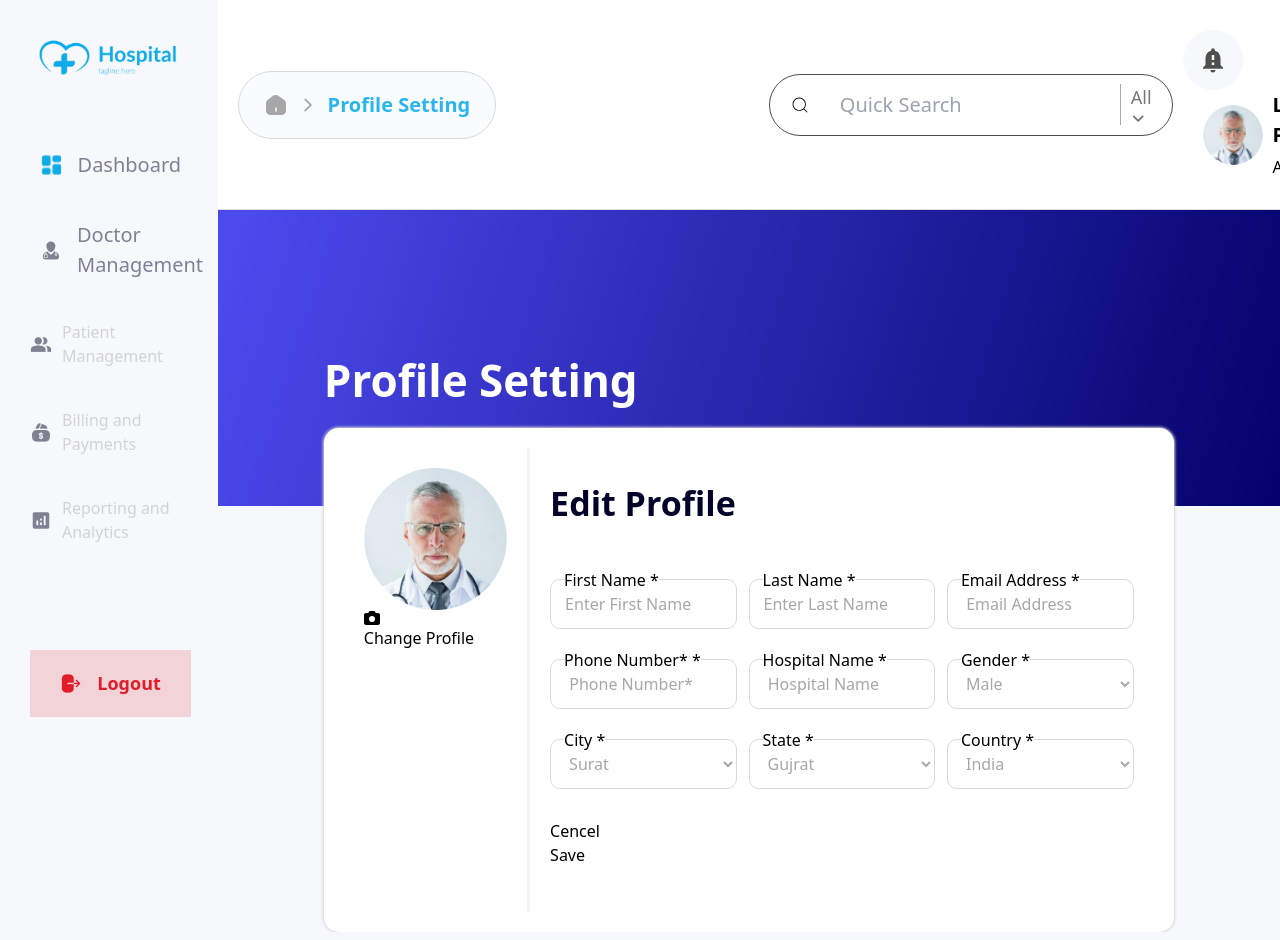
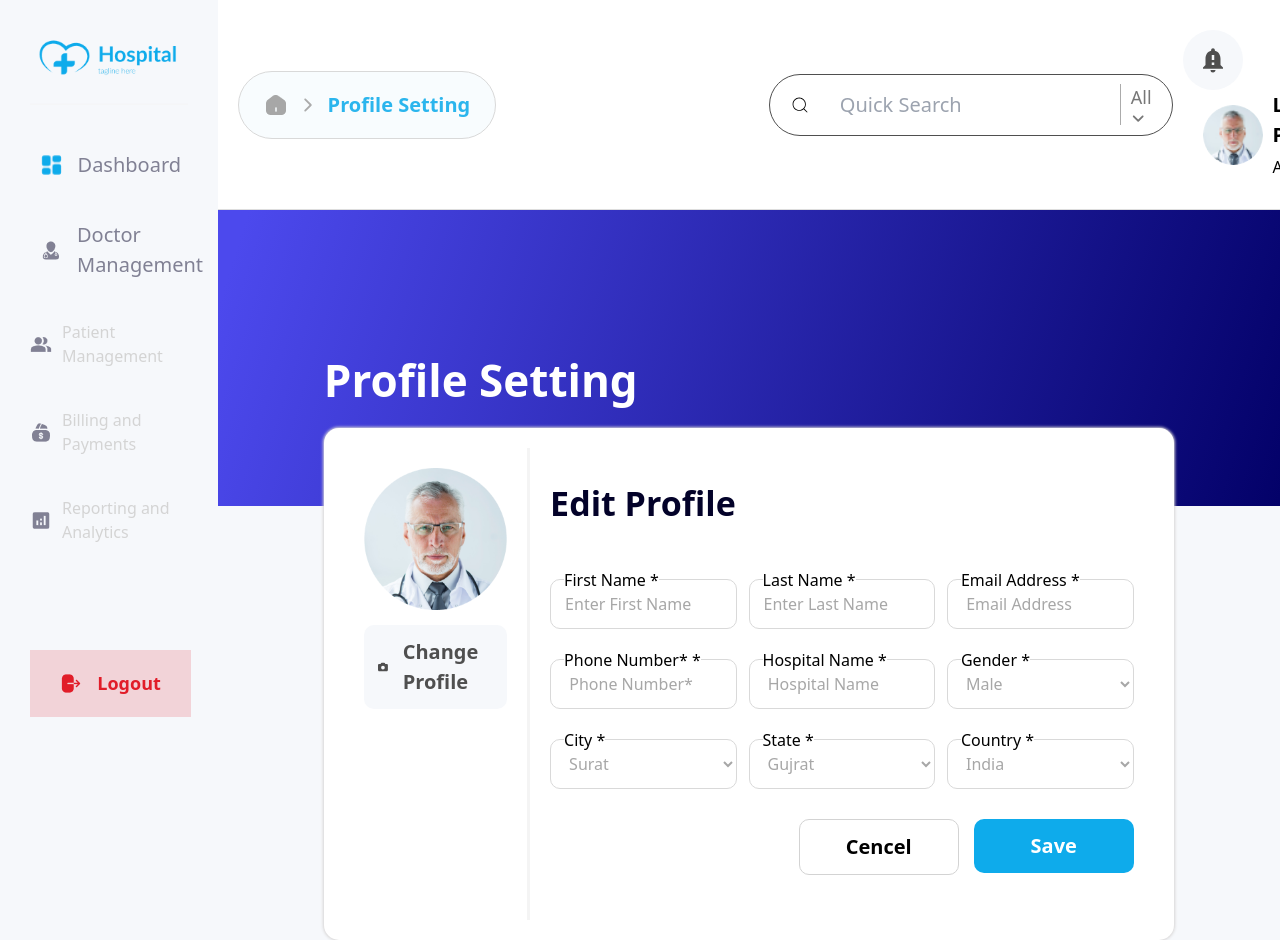
Before and after one commit to SwiftRut/frontend_Patient_Management, a React (Vite) app: page /edit in a window 1280 px wide. Shown: the top 940 px of the page. Built offline with nearby package versions, Linux system fonts and the light colour scheme.

Commit message:
modified profile file

```diff
--- a/src/component/AdminProfile/ProfilePrivacyPolicy.jsx
+++ b/src/component/AdminProfile/ProfilePrivacyPolicy.jsx
@@ -3,7 +3,7 @@ import React from 'react'
 const ProfilePrivacyPolicy = () => {
   return (
     <div>
-      <div className="ProfileTermsCondition-section">
+      <div className=" ProfilePrivacyPolicy-section">
         <div className="condition-right">
           <div className="content">
             <div className="head">
--- a/src/pages/profile/profile.css
+++ b/src/pages/profile/profile.css
@@ -273,6 +273,26 @@
 .edit-section .row .main .profile-setting .content .left .img-box .img img {
   margin: 0px auto;
 }
+.edit-section .row .main .profile-setting .content .left .img-box .change-profile {
+  padding-top: 15px;
+}
+.edit-section .row .main .profile-setting .content .left .img-box .change-profile ul li {
+  display: flex;
+  justify-content: center;
+  align-items: center;
+  padding: 12px 14px;
+  background-color: #F6F8FB;
+  border-radius: 10px;
+}
+.edit-section .row .main .profile-setting .content .left .img-box .change-profile ul li svg {
+  color: #4F4F4F;
+}
+.edit-section .row .main .profile-setting .content .left .img-box .change-profile ul li span {
+  color: #4F4F4F;
+  padding-left: 15px;
+  font-size: 20px;
+  font-weight: 600;
+}
 .edit-section .row .main .profile-setting .content .right {
   width: 77%;
 }
@@ -395,6 +415,29 @@
 }
 .edit-section .row .main .profile-setting .content .right .content .form-box form .input-box:nth-child(10) {
   width: 100%;
+  display: flex;
+  justify-content: end;
+}
+.edit-section .row .main .profile-setting .content .right .content .form-box form .input-box:nth-child(10) .cancel-btn button {
+  color: black;
+  border: 1px solid #D3D3D3;
+  padding: 12px 14px;
+  border-radius: 10px;
+  font-size: 20px;
+  font-weight: 600;
+  width: 160px;
+}
+.edit-section .row .main .profile-setting .content .right .content .form-box form .input-box:nth-child(10) .save-btn {
+  padding-left: 15px;
+}
+.edit-section .row .main .profile-setting .content .right .content .form-box form .input-box:nth-child(10) .save-btn button {
+  padding: 12px 14px;
+  border-radius: 10px;
+  background-color: #0EABEB;
+  font-size: 20px;
+  font-weight: 600;
+  color: white;
+  width: 160px;
 }
 .edit-section .row .main .profile-setting .content .right .content .form-box form .condition {
   width: 100%;
--- a/src/pages/profile/profile.scss
+++ b/src/pages/profile/profile.scss
@@ -380,11 +380,27 @@
               }
 
               .change-profile {
+                padding-top: 15px;
+
                 ul {
                   li {
-                    svg {}
+                    display: flex;
+                    justify-content: center;
+                    align-items: center;
+                    padding: 12px 14px;
+                    background-color: #F6F8FB;
+                    border-radius: 10px;
 
-                    span {}
+                    svg {
+                      color: #4F4F4F;
+                    }
+
+                    span {
+                      color: #4F4F4F;
+                      padding-left: 15px;
+                      font-size: 20px;
+                      font-weight: 600;
+                    }
                   }
                 }
               }
@@ -547,13 +563,33 @@
 
                     &:nth-child(10) {
                       width: 100%;
+                      display: flex;
+                      justify-content: end;
 
                       .cancel-btn {
-                        button {}
+                        button {
+                          color: black;
+                          border: 1px solid #D3D3D3;
+                          padding: 12px 14px;
+                          border-radius: 10px;
+                          font-size: 20px;
+                          font-weight: 600;
+                          width: 160px;
+                        }
                       }
 
                       .save-btn {
-                        button {}
+                        padding-left: 15px;
+
+                        button {
+                          padding: 12px 14px;
+                          border-radius: 10px;
+                          background-color: #0EABEB;
+                          font-size: 20px;
+                          font-weight: 600;
+                          color: white;
+                          width: 160px;
+                        }
                       }
                     }
                   }
```
Also changed, not shown: src/pages/profile/Edit.jsx (+4 -4 lines), 1 other file (tests, documents, lock files or other folders).
